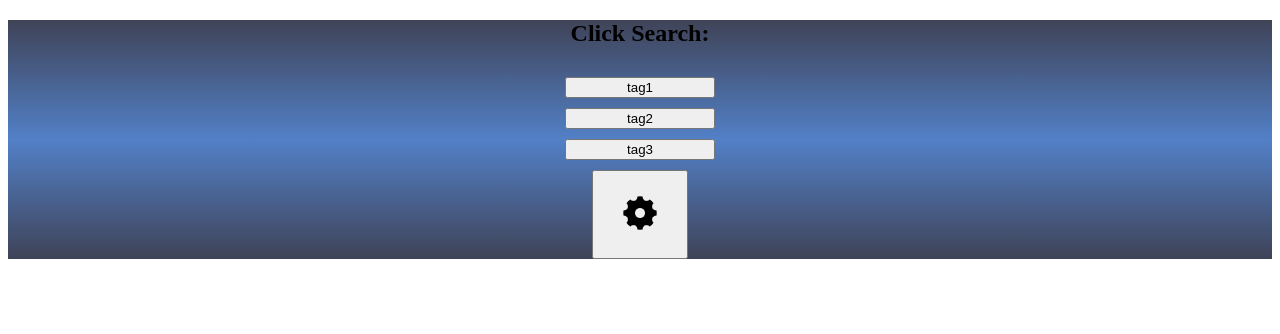
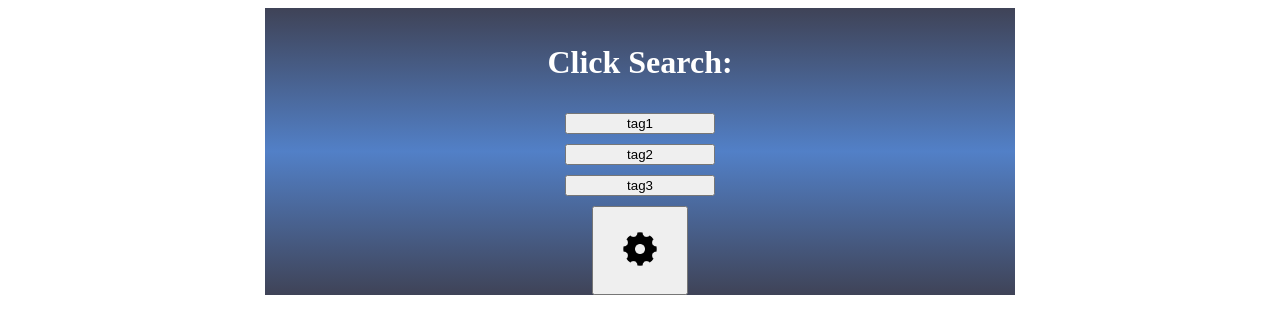
Before and after one commit to GarrettPascoe/GarrettP_ClickSearch_Chrome_Extension, a React (Vite) app: page / in a window 1280 px wide. Shown: the top 334 px of the page. Built offline with nearby package versions, Linux system fonts and the light colour scheme; no server answers.

Commit message:
Version 1.0. Most functionalities have been implemented.

```diff
--- a/src/views/Popup/App.css
+++ b/src/views/Popup/App.css
@@ -1,5 +1,5 @@
 #root {
-  max-width: 1280px;
+  max-width: 750px;
   min-width: 200px;
   margin: 0 auto;
   padding: 0;
--- a/src/views/Popup/App.jsx
+++ b/src/views/Popup/App.jsx
@@ -357,8 +357,9 @@ function App() {
         "linear-gradient(rgb(63, 67, 87), rgb(82, 128, 199), rgb(63, 67, 87))",
     }}>
         <header className="popup-header">
+        <div className="row" style={{height: "15px"}}></div>
           <div className="row">
-          <h2 className="popup-title">Click Search:</h2>
+          <h1 className="popup-title" style={{color: "white"}}>Click Search:</h1>
           </div>
           <div className="row" style={{height: "10px"}}></div>
           <div className="row">
```
